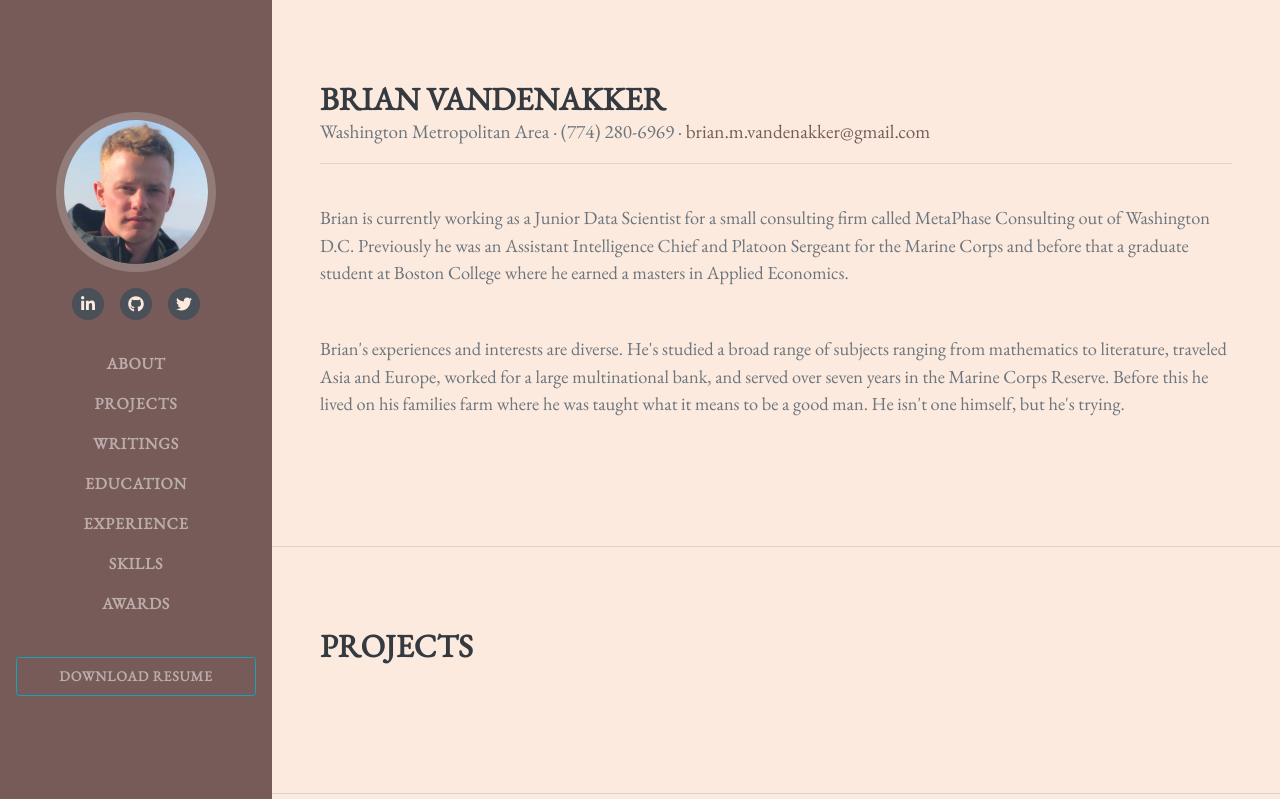
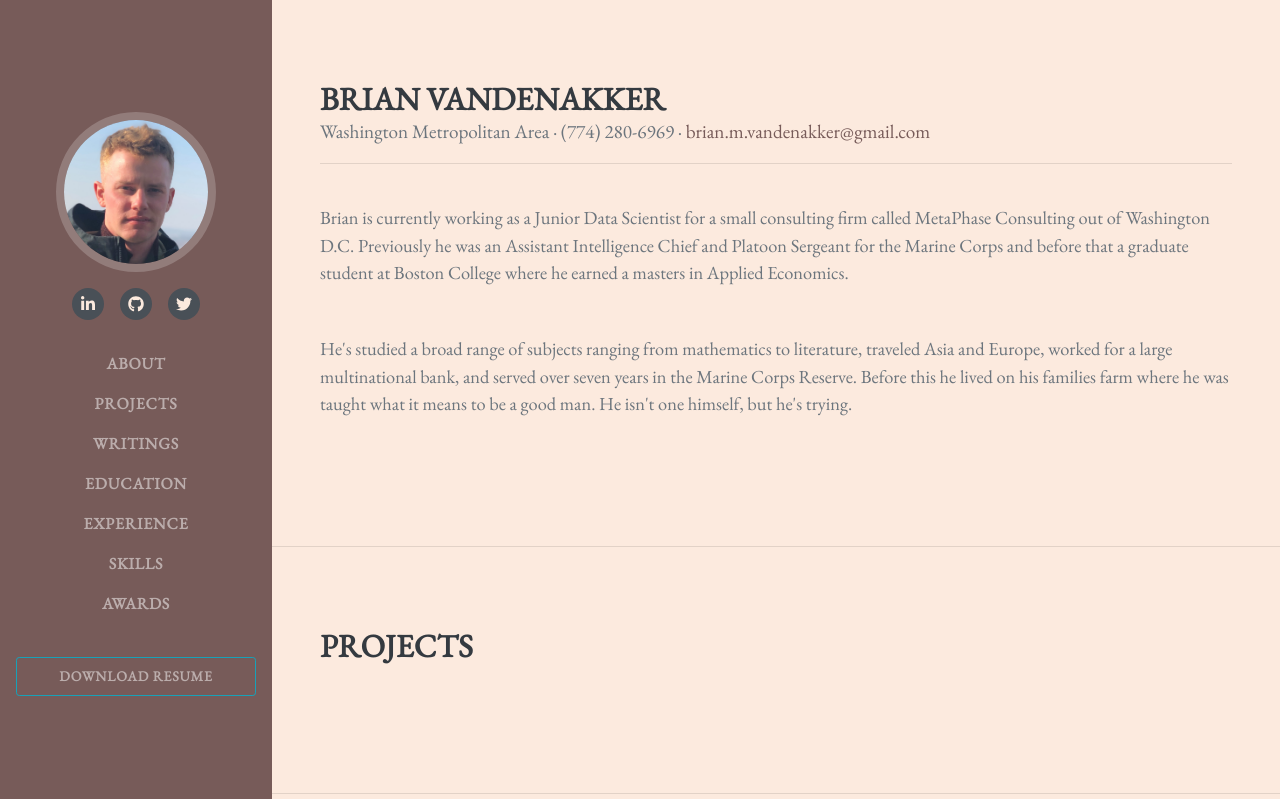
Before and after one commit to brianvandenakker/Personal-Website, a Python web app: template portfolio/templates/index.html in a window 1280 px wide. Shown: the top 799 px of the page. Run offline with Jinja, Linux system fonts and the light colour scheme; the template is opened without the code that fills it, so the values that code supplies are empty; some libraries are stand-ins or nearby versions; some web fonts are replaced.

Commit message:
Update about.html

```diff
--- a/portfolio/templates/about.html
+++ b/portfolio/templates/about.html
@@ -11,7 +11,7 @@
         <p class="lead mb-5">Brian is currently working as a Junior Data Scientist for a small consulting firm called MetaPhase Consulting
                              out of Washington D.C. Previously he was an Assistant Intelligence Chief and Platoon Sergeant for the Marine Corps and before that
                              a graduate student at Boston College where he earned a masters in Applied Economics.</p>
-        <p class="lead mb-5">Brian's experiences and interests are diverse. He's studied a broad range of subjects ranging from mathematics to literature,
+        <p class="lead mb-5">He's studied a broad range of subjects ranging from mathematics to literature,
                              traveled Asia and Europe, worked for a large multinational bank, and served over seven years in the Marine Corps Reserve. Before
                              this he lived on his families farm where he was taught what it means to be a good man. He isn't one himself, but he's trying.</p>
         <!--<h6><a class="" href="{{url_for('writings.about')}}">More About Me → </a></h6>-->
```
